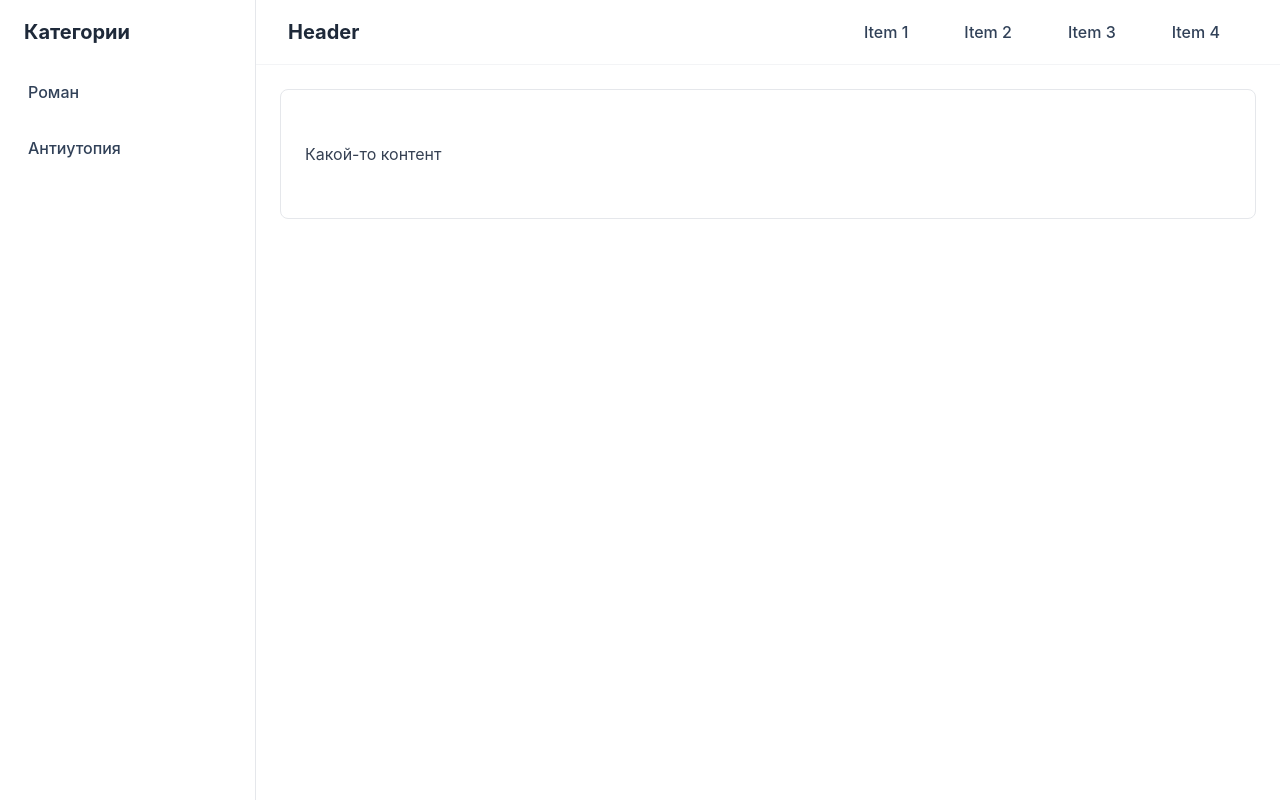
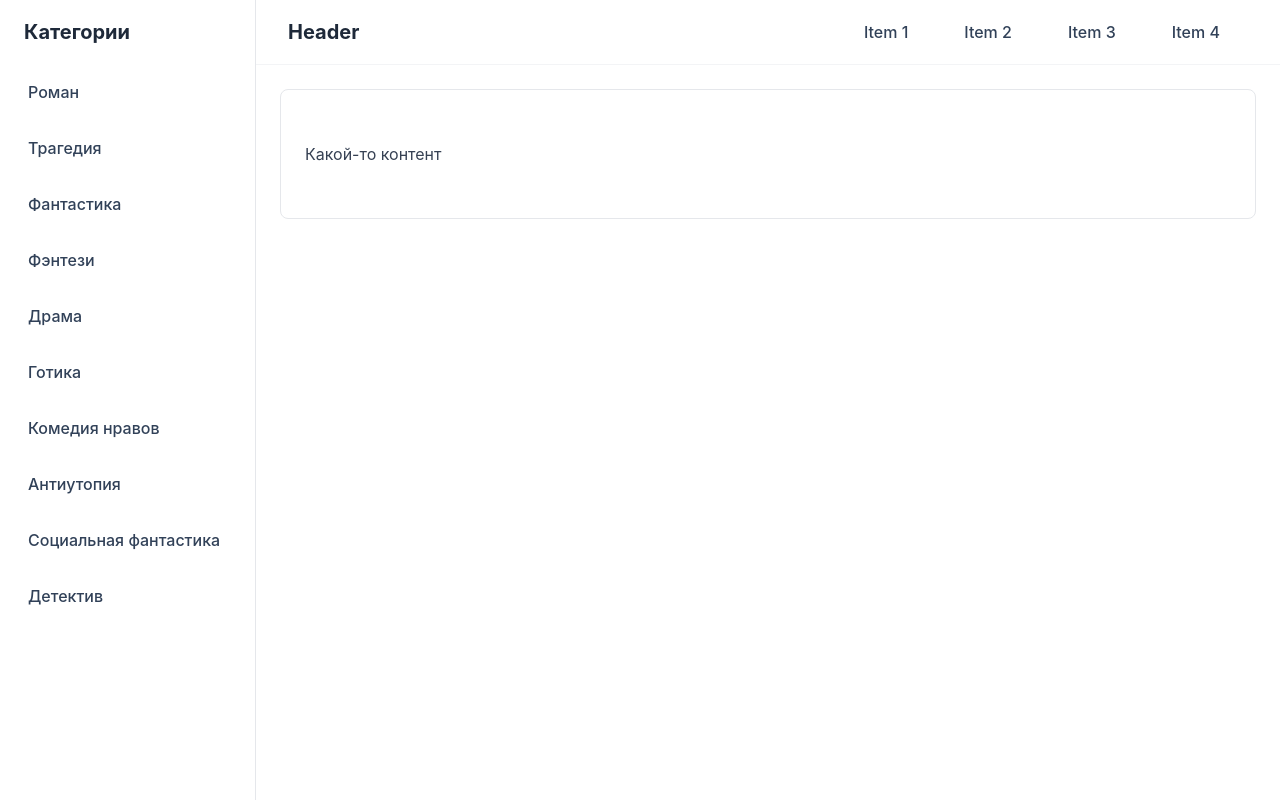
Before and after one commit to ekthrn/angular-study-project, an Angular app: page / in a window 1280 px wide. Built offline with nearby package versions, Linux system fonts and the light colour scheme.

Commit message:
add 10 books

```diff
--- a/src/app/mock-data/books.mock.ts
+++ b/src/app/mock-data/books.mock.ts
@@ -4,55 +4,101 @@ export const MOCK_BOOKS: Book[] = [
   {
     id: 1,
     title: "Грозовой перевал",
+    info: "Действие романа происходит на вересковых пустошах Уэст-Йоркшира и описывает драматические взаимоотношения двух семейств — Эрншо и Линтонов — с Хитклиффом. Образцово продуманный сюжет, новаторское использование нескольких повествователей, внимание к подробностям жизни поместного дворянства в сочетании с романтическим истолкованием природных явлений, ярким образным строем и переработкой условностей готического романа делают «Грозовой перевал» эталоном романа позднего романтизма и классическим произведением английской литературы",
     author: "Эмили Бронте",
     year: 1847,
-    genre: ["Роман"],
+    genre: ["Роман", "Трагедия"],
     rating: 4.1,
-    coverUrl: "https://upload.wikimedia.org/wikipedia/ru/1/15/%D0%93%D1%80%D0%BE%D0%B7%D0%BE%D0%B2%D0%BE%D0%B9_%D0%BF%D0%B5%D1%80%D0%B5%D0%B2%D0%B0%D0%BB_%28%D1%84%D0%B8%D0%BB%D1%8C%D0%BC%2C_2026%29.jpg",
+    coverUrl: "https://cdn.azbooka.ru/cv/w1100/df3489f7-600d-4d50-912f-6b04e9e991f7.jpg",
   },
   {
     id: 2,
     title: "Повелитель мух",
+    info: "Группа английских школьников, оказавшись на необитаемом острове без взрослых, сначала пытается строить демократическое общество, но быстро разделяется. Конфликт между Ральфом (порядок) и Джеком (охота/насилие) приводит к культу Зверя, жестоким убийствам и тотальному хаосу.",
     author: "Уильям Голдинг",
     year: 1954,
-    genre: ["Роман", "Антиутопия"],
+    genre: ["Роман", "Фантастика"],
     rating: 4.8,
     coverUrl: "https://old.prodalit.ru/images/95000/94651.jpg",
   },
   {
-    id: 2,
-    title: "Повелитель мух",
-    author: "Уильям Голдинг",
-    year: 1954,
-    genre: ["Роман", "Антиутопия"],
-    rating: 4.8,
-    coverUrl: "https://upload.wikimedia.org/wikipedia/ru/1/15/%D0%93%D1%80%D0%BE%D0%B7%D0%BE%D0%B2%D0%BE%D0%B9_%D0%BF%D0%B5%D1%80%D0%B5%D0%B2%D0%B0%D0%BB_%28%D1%84%D0%B8%D0%BB%D1%8C%D0%BC%2C_2026%29.jpg",
-  },
-  {
     id: 3,
-    title: "Повелитель мух",
-    author: "Уильям Голдинг",
-    year: 1954,
-    genre: ["Роман", "Антиутопия"],
-    rating: 4.8,
-    coverUrl: "https://upload.wikimedia.org/wikipedia/ru/1/15/%D0%93%D1%80%D0%BE%D0%B7%D0%BE%D0%B2%D0%BE%D0%B9_%D0%BF%D0%B5%D1%80%D0%B5%D0%B2%D0%B0%D0%BB_%28%D1%84%D0%B8%D0%BB%D1%8C%D0%BC%2C_2026%29.jpg",
+    title: "Игра престолов",
+    info: "В центре произведения три основные сюжетные линии — события, предшествующие началу династических войн за власть над континентом Вестерос, напоминающим Европу времён Высокого Средневековья; надвигающаяся угроза наступления племён одичалых и демонической расы Иных; а также путешествие дочери свергнутого короля в попытках вернуть Железный трон. Повествование ведётся от третьего лица, попеременно с точки зрения разных персонажей.",
+    author: "Джордж Р.Р. Мартин",
+    year: 1996,
+    genre: ["Фэнтези", "Драма"],
+    rating: 4.9,
+    coverUrl: "https://zangakbookstore.am/uploads/images/products/46fd68bb843583eaa959ddec7f3704cd.jpg",
   },
   {
     id: 4,
-    title: "Повелитель мух",
-    author: "Уильям Голдинг",
-    year: 1954,
-    genre: ["Роман", "Антиутопия"],
-    rating: 4.8,
-    coverUrl: "https://upload.wikimedia.org/wikipedia/ru/1/15/%D0%93%D1%80%D0%BE%D0%B7%D0%BE%D0%B2%D0%BE%D0%B9_%D0%BF%D0%B5%D1%80%D0%B5%D0%B2%D0%B0%D0%BB_%28%D1%84%D0%B8%D0%BB%D1%8C%D0%BC%2C_2026%29.jpg",
+    title: "Рассказ служанки",
+    info: "В дивном новом мире женщины не имеют права владеть собственностью, работать, любить, читать, писать. Они не могут бегать по утрам, устраивать пикники и вечеринки, им запрещено вторично выходить замуж. Им оставлена лишь одна функция. Фредова – Служанка. Один раз в день она может выйти за покупками, но ни разговаривать, ни вспоминать ей не положено. Раз в месяц она встречается со своим хозяином – Командором – и молится, чтобы от их соития получился здоровый ребенок. Потому что в дивном новом мире победившего христианского фундаментализма Служанка – всего-навсего сосуд воспроизводства.",
+    author: "Маргарет Этвуд",
+    year: 1985,
+    genre: ["Роман", "Фантастика"],
+    rating: 3.8,
+    coverUrl: "https://s4-goods.ozstatic.by/1000/276/181/101/101181276_0.jpg",
   },
   {
     id: 5,
-    title: "Повелитель мух",
-    author: "Уильям Голдинг",
-    year: 1954,
-    genre: ["Роман", "Антиутопия"],
-    rating: 4.8,
-    coverUrl: "https://upload.wikimedia.org/wikipedia/ru/1/15/%D0%93%D1%80%D0%BE%D0%B7%D0%BE%D0%B2%D0%BE%D0%B9_%D0%BF%D0%B5%D1%80%D0%B5%D0%B2%D0%B0%D0%BB_%28%D1%84%D0%B8%D0%BB%D1%8C%D0%BC%2C_2026%29.jpg",
+    title: "Гарри поттер и Кубок огня",
+    info: "Гарри Поттеру предстоит четвертый год обучения в Школе чародейства и волшебства \"Хогвартс\". Новые заклинания, новые зелья, новые учителя, новые предметы... Все это знакомо, и Гарри с нетерпением ожидает начала учебного года. Но на школу внезапно обрушивается потрясающая новость: в этом году в Хогвартсе будет проходить Турнир Трех Волшебников, и конечно же, каждый хочет принять в нем участие...",
+    author: "Джоан К. Роулинг",
+    year: 2000,
+    genre: ["Роман", "Фэнтези"],
+    rating: 4.7,
+    coverUrl: "https://m.media-amazon.com/images/I/81vP-pdnFQL._UF1000,1000_QL80_.jpg",
+  },
+  {
+    id: 6,
+    title: "Джейн Эйр",
+    info: "История сироты с сильным характером и острым умом, которая после сурового детства в приюте нанимается гувернанткой в поместье Торнфилд. Книга исследует темы морали, социального неравенства и искренней любви на фоне мрачных тайн и готической атмосферы викторианской Англии.",
+    author: "Шарлотта Бронте",
+    year: 1847,
+    genre: ["Роман", "Готика"],
+    rating: 4.5,
+    coverUrl: "https://cdn.eksmo.ru/v2/ITD000000001415540/COVER/cover1__w820.jpg",
+  },
+  {
+    id: 7,
+    title: "Гордость и предубеждение",
+    info: "Остроумная и тонкая комедия нравов о жизни провинциального дворянства. Сюжет сосредоточен на противостоянии Элизабет Беннет, девушки с живым умом, и гордого аристократа мистера Дарси. Роман считается эталоном английской классики благодаря безупречному стилю и глубокому психологизму.",
+    author: "Джейн Остен",
+    year: 1813,
+    genre: ["Роман", "Комедия нравов"],
+    rating: 4.6,
+    coverUrl: "https://cdn21vek.by/img/galleries/9434/619/eksmo_9434619_ecbee5c8328985f84402e430947ecd9e.jpg",
+  },
+  {
+    id: 8,
+    title: "1984",
+    info: "Культовая антиутопия о жизни в тоталитарном государстве, где господствует тотальный контроль, пропаганда и страх. История Уинстона Смита, который пытается сохранить остатки индивидуальности и правды в мире, где Большой Брат следит за каждым твоим шагом, а мысли являются преступлением.",
+    author: "Джордж Оруэлл",
+    year: 1949,
+    genre: ["Антиутопия", "Социальная фантастика"],
+    rating: 4.6,
+    coverUrl: "https://s5-goods.ozstatic.by/1000/729/193/101/101193729_0.jpg",
+  },
+  {
+    id: 9,
+    title: "Убийство в «Восточном экспрессе»",
+    info: "Классический детектив «закрытого типа». Знаменитый сыщик Эркюль Пуаро вынужден расследовать загадочное убийство американского миллионера в занесенном снегом поезде. У каждого пассажира есть алиби, но у каждого есть и тайна, которую Пуаро предстоит раскрыть с помощью своих «серых клеточек».",
+    author: "Агата Кристи",
+    year: 1934,
+    genre: ["Детектив"],
+    rating: 4.5,
+    coverUrl: "https://s3-goods.ozstatic.by/2000/824/780/10/10780824_0.jpg",
+  },
+  {
+    id: 10,
+    title: "Ведьмак: Последнее желание",
+    info: "Первая книга саги о Геральте из Ривии — профессиональном охотнике на монстров. В мире, вдохновленном славянской мифологией и классическими сказками, ведьмак пытается найти свое место среди людей, которые зачастую оказываются гораздо страшнее настоящих чудовищ.",
+    author: "Анджей Сапковский",
+    year: 1993,
+    genre: ["Фэнтези"],
+    rating: 4.7,
+    coverUrl: "https://officetonmarket.by/upload/Sh/imageCache/215/739/7390242515062435.jpg",
   },
 ];
```
